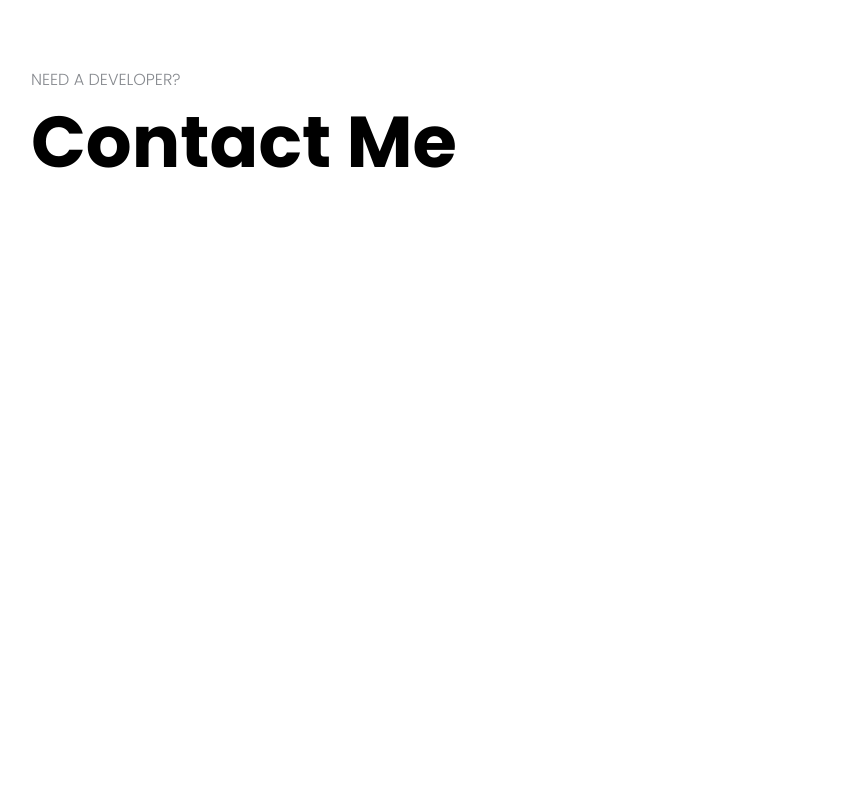
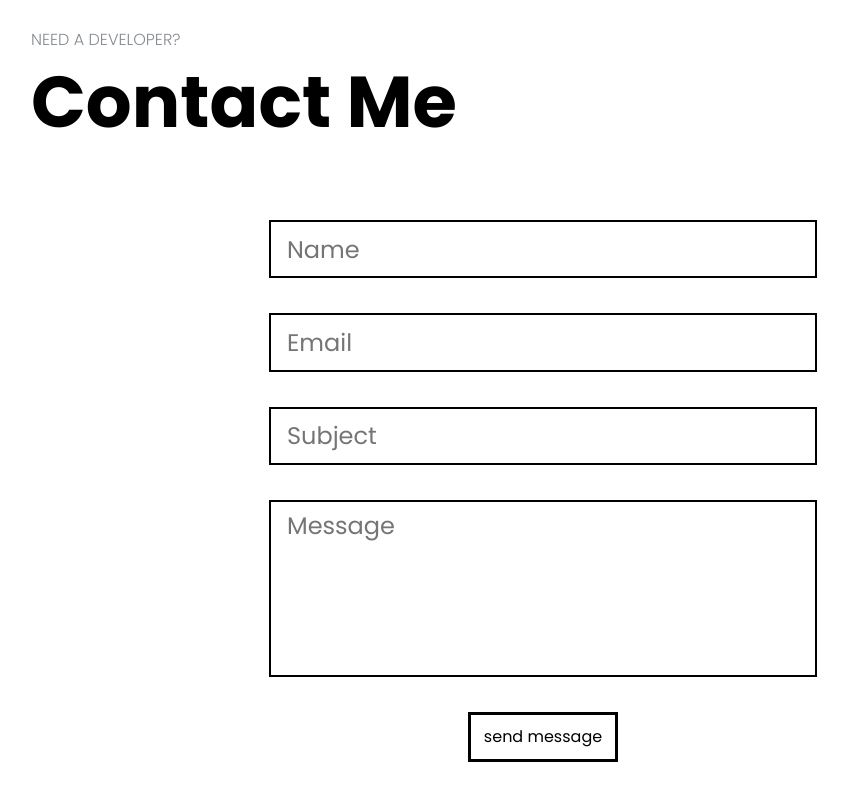
Before and after one commit to jianylei/portfolioV2, a React (Create React App) app: page / in a window 1280 px wide. Shown: the part 4197-4997 px from the top of the page, without its empty margins (97-945 px from the left). Before the commit the page ends 4393 px from the top, so only its background shows below. Built offline with nearby package versions, Linux system fonts and the light colour scheme; the HTML template or start-up script is replaced by a standard one.

Commit message:
finished contact

```diff
--- a/src/components/about/About.jsx
+++ b/src/components/about/About.jsx
@@ -11,7 +11,7 @@ export default function About() {
             <h4>my journey</h4>
             <h2>About</h2>
             <p className="about-text">
-                Hi, my name is Jian! I'm currently attending Seneca as part of the Computer Programming & Analysis (CPA) program. Throughout my time at Seneca, I have gained experience and extensive knowledge on skills such as object-orientated programming with C++, and full stack web development using Node.js, Express.js, React, and MongoDB. I have also gained a strong understanding of relational databases - from creating and implementing a schema - to implementing it within an application, and then to interact with the data using SQL.
+                Hi, my name is Jian! I'm currently attending Seneca as part of the Computer Programming & Analysis (CPA) program. Throughout my time at Seneca along with personal projects, I have gained experience and extensive knowledge on skills such as object-orientated programming with C++, and full stack web development using Node.js, Express.js, React, and MongoDB. I have also gained a strong understanding of relational databases - from creating and implementing a schema - to implementing it within an application, and then to interact with the data using SQL.
                 <br/> <br/>
                 I have a curious mind and enojoy work that can challenge me to learn something new, whether it be a new language or technology. I am always on the lookout for exciting projects to work on!
             </p>
--- a/src/components/about/about.css
+++ b/src/components/about/about.css
@@ -4,7 +4,7 @@
     padding: 120px 0 0;
 }
 .about-text{
-    margin: 4rem;
+    margin: 4rem 0;
 }
 /* Skills */
 .skills-grid-container{
@@ -16,6 +16,7 @@
 @media (max-width: 1400px) {
     .skills-grid-container{
         grid-template-columns: repeat(2, 1fr);
+        gap: 2rem;
     }
 }
 @media (max-width: 1200px) {
@@ -30,5 +31,6 @@
     }
     .skills-grid-container{
         grid-template-columns: repeat(1, 1fr);
+        gap: 1rem;
     }
 }
--- a/src/components/about/skills.css
+++ b/src/components/about/skills.css
@@ -20,7 +20,6 @@
         grid-column: 1/3;
     }
     .skill-container{
-        margin-bottom: 1rem;
     }
 }
 @media (max-width: 810px) {
--- a/src/components/contact/Contact.jsx
+++ b/src/components/contact/Contact.jsx
@@ -5,6 +5,15 @@ export default function Contact() {
         <div className="contact-container" id="contact-container">
             <h4>need a developer?</h4>
             <h2>Contact Me</h2>
+                <div className="contact-form">
+                  <form action="https://formspree.io/f/mzbyzqzz" method="POST">
+                        <input type="text" placeholder="Name" name="name" className="input-control" required/>
+                        <input type="text" placeholder="Email" name="email" className="input-control" required/>
+                        <input type="text" placeholder="Subject" name="subject" className="input-control" required/>
+                        <textarea placeholder="Message" name="message" className="input-control" required></textarea>
+                        <button className="btn" type="submit">send message</button>
+                  </form>
+              </div>
         </div>
     )
 }
--- a/src/components/contact/contact.css
+++ b/src/components/contact/contact.css
@@ -1,5 +1,71 @@
 .contact-container{
     width: 80%;
     margin: auto;
-    padding: 160px 0 0;
+    padding: 120px 0 80px;
 }
+.contact-form form{
+    display: flex;
+    flex-direction: column;
+    gap: 35px;
+    width: 100%;
+    margin: auto;
+    margin-top: 4rem;
+}
+.contact-form form input,
+.contact-form form textarea{
+    height: 3rem;
+    outline: transparent;
+    border: 2.5px solid #000000;
+    width: 50%;
+    padding: 0.2rem 1rem;
+    margin: auto;
+    font-size: 1.5rem;
+}
+.contact-form form textarea{
+    resize: none;
+    height: 10rem;
+    padding: .4rem 1rem;
+}
+.contact-form button{
+    width: 150px;
+    height: 50px;
+    margin: auto;
+    font-size: 1rem;
+    border: 3px solid #000000;
+    transition: 0.3s ease;
+}
+.contact-form button:hover{
+    background-color: var(--black);
+    color: var(--white);
+}
+
+/* Input hover */
+.contact-form form input:hover,
+.contact-form form textarea:hover{
+    box-shadow: 0 0 5pt 1px var(--gray);
+}
+.contact-form form input:focus,
+.contact-form form textarea:focus{
+    box-shadow: 0 0 5pt 1px var(--gray);
+}
+
+@media (max-width: 1000px) {
+    .contact-form form input,
+    .contact-form form textarea{
+        width: 70%;
+    }
+}
+@media (max-width: 810px) {
+    .contact-container{
+        padding-top: 20px;
+    }
+    .contact-form form{
+        margin-top: 2rem;
+    }
+}
+@media (max-width: 500px) {
+    .contact-form form input,
+    .contact-form form textarea{
+        width: 90%;
+    }
+}
```
